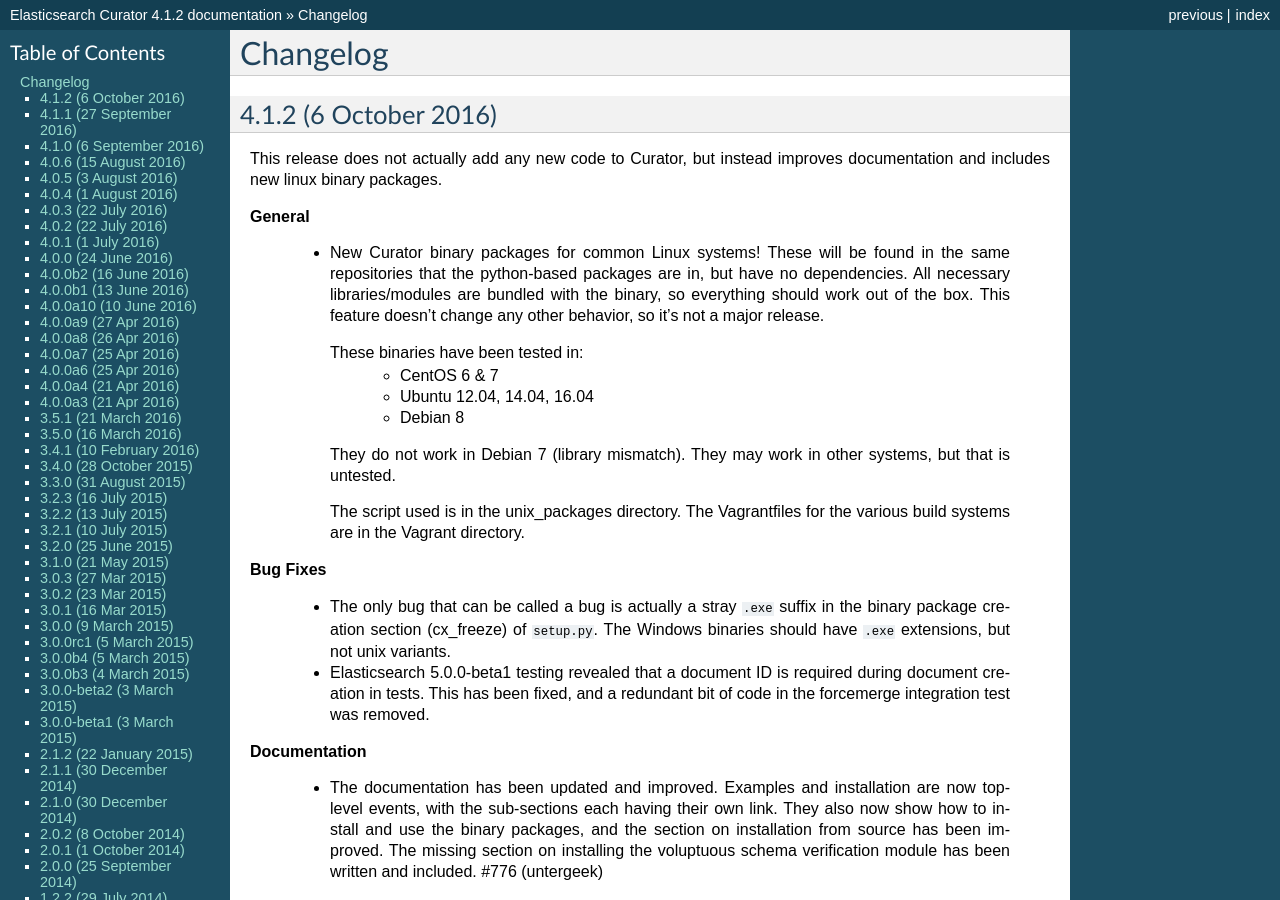
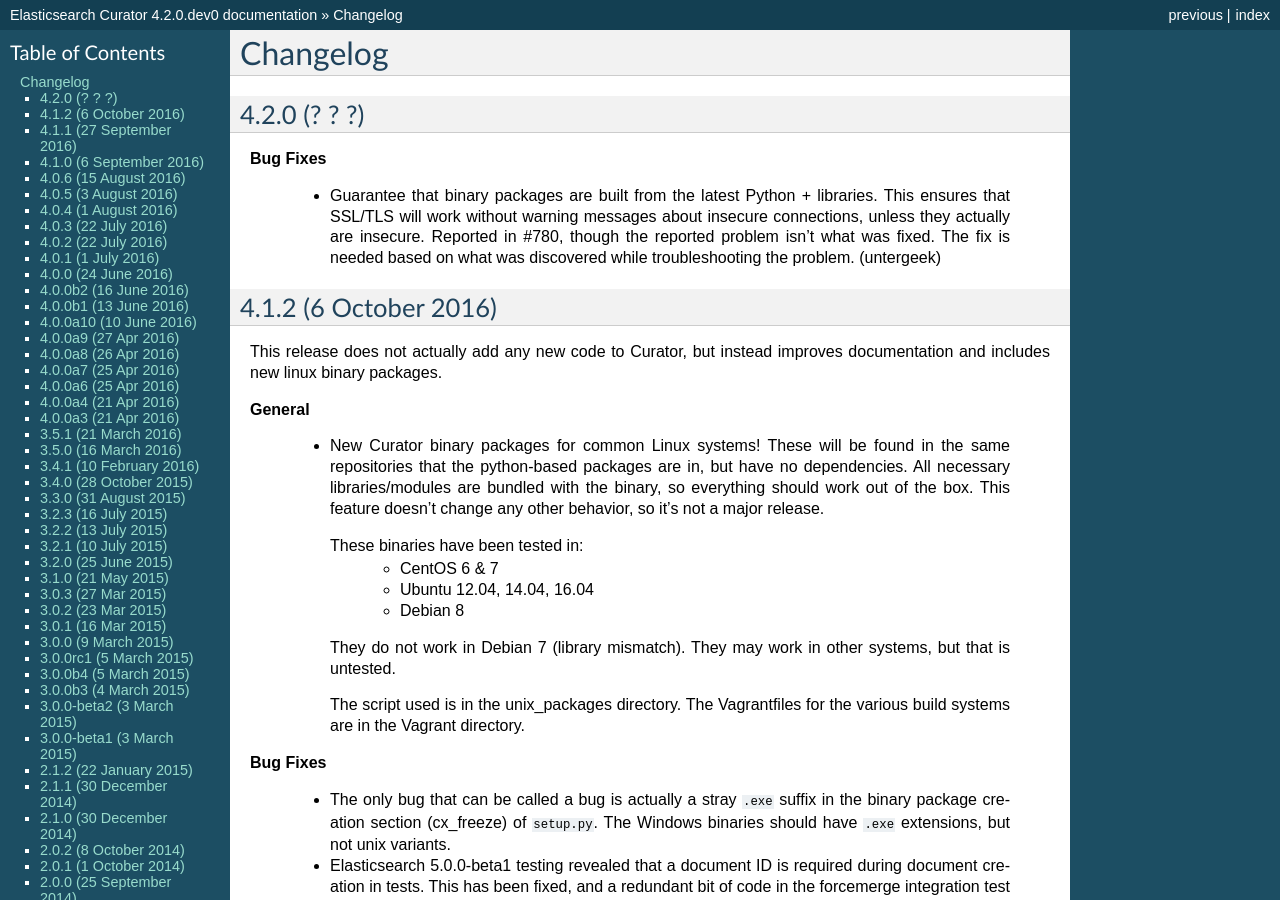
Before and after one commit to elastic/curator, a Sphinx documentation site: the page built from docs/Changelog.rst, in a window 1280 px wide and 900 px high. Built offline with Sphinx 7.4.7, drawn with Linux system fonts in a browser that asks for light colours; some of the changed text lies outside the part shown.

Commit message:
Fix binary packages to fully support SSL/TLS
Discovered while troubleshooting #780. Older versions of Python do not have the necessary libraries to guarantee SSL/TLS. This can result in error and warning messages about insecure connections, or an actual inability to connect securely.  The fixes build the latest version of Python 3.5, and all necessary libraries for SSL/TLS.

closes #780

```diff
--- a/curator/_version.py
+++ b/curator/_version.py
@@ -1 +1 @@
-__version__ = '4.1.2'
+__version__ = '4.2.0.dev0'
--- a/docs/Changelog.rst
+++ b/docs/Changelog.rst
@@ -2,6 +2,17 @@
 
 Changelog
 =========
+
+4.2.0 (? ? ?)
+-------------
+
+**Bug Fixes**
+
+  * Guarantee that binary packages are built from the latest Python + libraries.
+    This ensures that SSL/TLS will work without warning messages about insecure
+    connections, unless they actually are insecure. Reported in #780, though
+    the reported problem isn't what was fixed. The fix is needed based on what
+    was discovered while troubleshooting the problem. (untergeek)
 
 4.1.2 (6 October 2016)
 ----------------------
```
Also changed, not shown: 5 other files.
